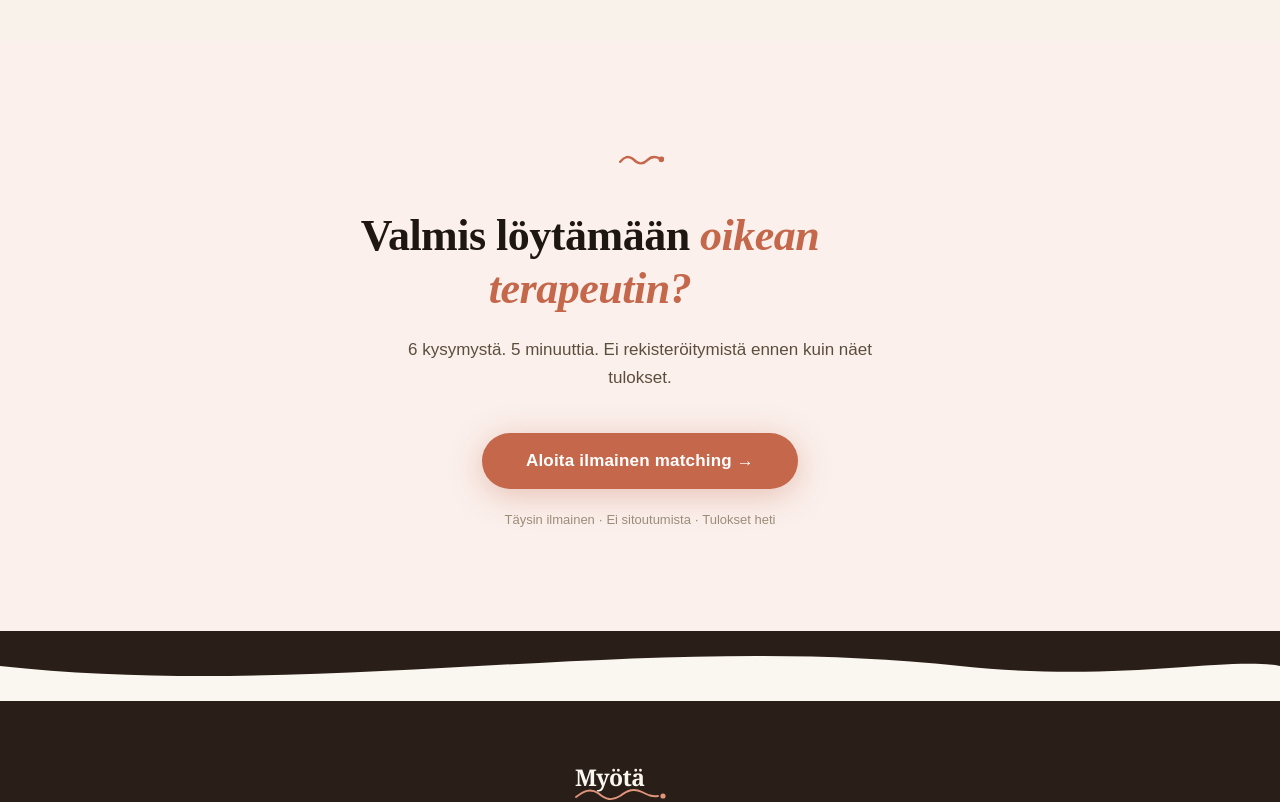
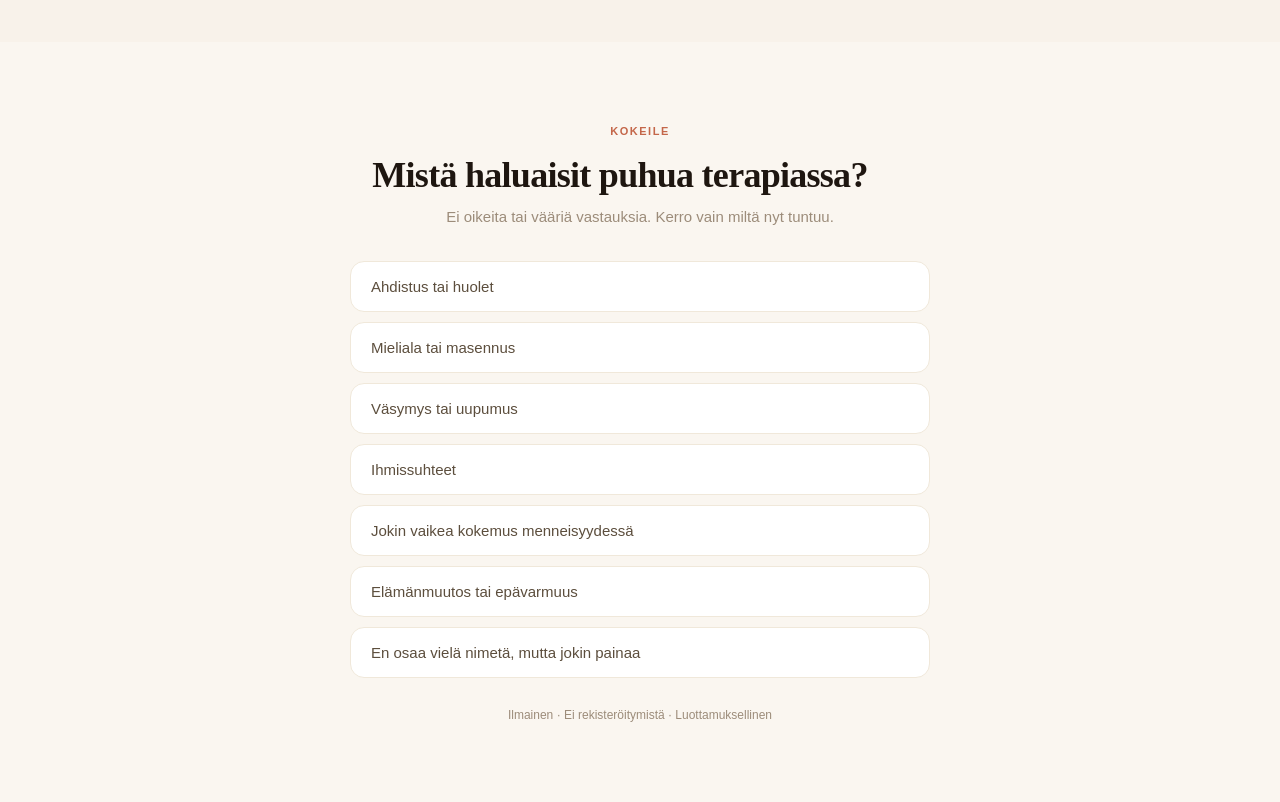
Before and after one commit to Tilapit/aitomyota, a React (Vite) app: page / in a window 1280 px wide. Shown: the part 3440-4242 px from the top of the page. Built offline with nearby package versions, Linux system fonts and the light colour scheme.

Commit message:
fix: quiz teaser options list

```diff
--- a/src/QuizTeaserSection.tsx
+++ b/src/QuizTeaserSection.tsx
@@ -1,116 +1,41 @@
-import React, { useEffect, useRef } from 'react';
+import React from 'react';
 
 interface QuizTeaserSectionProps {
   onOpenQuiz: () => void;
 }
 
+const options = [
+  { val: 'ahdistus',     label: 'Ahdistus tai huolet' },
+  { val: 'mieliala',     label: 'Mieliala tai masennus' },
+  { val: 'uupumus',      label: 'Väsymys tai uupumus' },
+  { val: 'ihmissuhteet', label: 'Ihmissuhteet' },
+  { val: 'trauma',       label: 'Jokin vaikea kokemus menneisyydessä' },
+  { val: 'elamanmuutos', label: 'Elämänmuutos tai epävarmuus' },
+  { val: 'enmata',       label: 'En osaa vielä nimetä, mutta jokin painaa' },
+];
+
 const QuizTeaserSection: React.FC<QuizTeaserSectionProps> = ({ onOpenQuiz }) => {
-  const sectionRef = useRef<HTMLElement>(null);
-
-  useEffect(() => {
-    const observer = new IntersectionObserver(
-      (entries) => {
-        entries.forEach((entry) => {
-          if (entry.isIntersecting) entry.target.classList.add('visible');
-        });
-      },
-      { threshold: 0.15 }
-    );
-    if (sectionRef.current) observer.observe(sectionRef.current);
-    return () => observer.disconnect();
-  }, []);
-
   return (
-    <section
-      ref={sectionRef}
-      className="reveal"
-      style={{ padding: '100px 32px', background: 'var(--terra-wash)' }}
-    >
-      <div
-        style={{
-          maxWidth: '640px',
-          margin: '0 auto',
-          textAlign: 'center',
-        }}
-      >
-        {/* Decorative wave logo */}
-        <div style={{ marginBottom: '32px' }}>
-          <svg width="48" height="28" viewBox="0 0 56 34" fill="none" xmlns="http://www.w3.org/2000/svg">
-            <path
-              d="M4 24 C9 18,14 16,20 21 C26 27,31 28,37 22 C41 18,46 17,52 20"
-              stroke="#C4674A"
-              strokeWidth="3"
-              strokeLinecap="round"
-              strokeLinejoin="round"
-              fill="none"
-            />
-            <circle cx="54" cy="21" r="3.5" fill="#C4674A" />
-          </svg>
+    <section style={{ background: 'var(--cream)', padding: '80px 24px' }}>
+      <div style={{ maxWidth: '580px', margin: '0 auto', textAlign: 'center' }}>
+        <div style={{ fontSize: '11px', fontWeight: 700, letterSpacing: '0.14em', textTransform: 'uppercase', color: 'var(--terra)', marginBottom: '14px' }}>
+          Kokeile
         </div>
-
-        <h2
-          style={{
-            fontFamily: 'Lora, serif',
-            fontSize: 'clamp(28px, 4vw, 44px)',
-            fontWeight: 600,
-            color: 'var(--ink)',
-            lineHeight: 1.2,
-            letterSpacing: '-0.5px',
-            marginBottom: '20px',
-          }}
-        >
-          Valmis löytämään{' '}
-          <em style={{ color: 'var(--terra)' }}>oikean terapeutin?</em>
+        <h2 style={{ fontFamily: 'Lora, serif', fontSize: 'clamp(24px, 3vw, 36px)', fontWeight: 600, color: 'var(--ink)', marginBottom: '8px', lineHeight: 1.2 }}>
+          Mistä haluaisit puhua terapiassa?
         </h2>
-
-        <p
-          style={{
-            fontFamily: 'Nunito, sans-serif',
-            fontSize: '17px',
-            color: 'var(--ink-mid)',
-            lineHeight: 1.7,
-            marginBottom: '40px',
-            maxWidth: '480px',
-            margin: '0 auto 40px',
-          }}
-        >
-          6 kysymystä. 5 minuuttia. Ei rekisteröitymistä ennen kuin näet tulokset.
+        <p style={{ fontSize: '15px', color: 'var(--ink-light)', marginBottom: '32px', lineHeight: 1.6 }}>
+          Ei oikeita tai vääriä vastauksia. Kerro vain miltä nyt tuntuu.
         </p>
-
-        <button
-          onClick={onOpenQuiz}
-          style={{
-            background: 'var(--terra)',
-            color: 'white',
-            border: 'none',
-            borderRadius: '50px',
-            padding: '18px 44px',
-            fontFamily: 'Nunito, sans-serif',
-            fontSize: '17px',
-            fontWeight: 700,
-            cursor: 'pointer',
-            letterSpacing: '0.2px',
-            boxShadow: '0 6px 32px rgba(196,103,74,0.35)',
-            transition: 'background 0.2s ease, transform 0.2s ease, box-shadow 0.2s ease',
-          }}
-          onMouseEnter={e => {
-            const btn = e.currentTarget as HTMLButtonElement;
-            btn.style.background = 'var(--terra-mid)';
-            btn.style.transform = 'translateY(-2px)';
-            btn.style.boxShadow = '0 10px 40px rgba(196,103,74,0.45)';
-          }}
-          onMouseLeave={e => {
-            const btn = e.currentTarget as HTMLButtonElement;
-            btn.style.background = 'var(--terra)';
-            btn.style.transform = 'translateY(0)';
-            btn.style.boxShadow = '0 6px 32px rgba(196,103,74,0.35)';
-          }}
-        >
-          Aloita ilmainen matching →
-        </button>
-
-        <p style={{ marginTop: '20px', fontSize: '13px', color: 'var(--ink-light)', fontFamily: 'Nunito, sans-serif' }}>
-          Täysin ilmainen · Ei sitoutumista · Tulokset heti
+        <div style={{ display: 'flex', flexDirection: 'column', gap: '10px', marginBottom: '28px' }}>
+          {options.map((opt) => (
+            <button key={opt.val} onClick={onOpenQuiz} className="teaser-opt">
+              {opt.label}
+            </button>
+          ))}
+        </div>
+        <p style={{ fontSize: '12px', color: 'var(--ink-light)' }}>
+          Ilmainen · Ei rekisteröitymistä · Luottamuksellinen
         </p>
       </div>
     </section>
```
